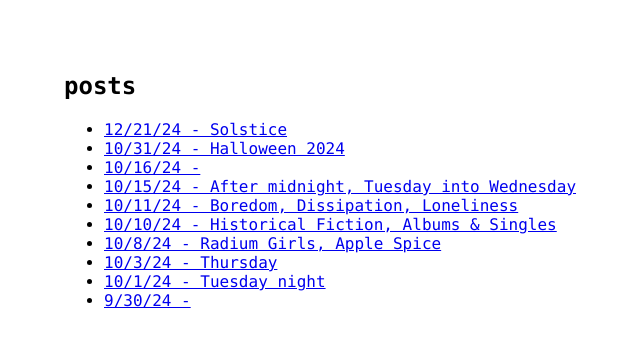
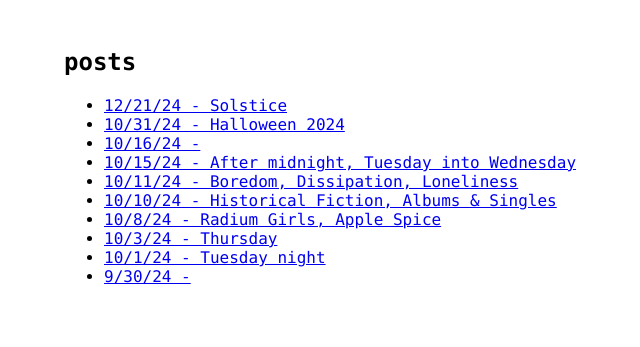
Before and after one commit to popempire/hjhw, a Jekyll site: the page built from index.html, in a window 1280 px wide. Shown: the top 347 px of the page, without its empty margins (216-856 px from the left). Built offline with Jekyll 4.4.1, drawn with Linux system fonts in a browser that asks for light colours.

Commit message:
Update style.css

```diff
--- a/css/style.css
+++ b/css/style.css
@@ -9,7 +9,7 @@ body {
   font-size: 1rem;
   width: 720px;
   margin: 0 auto;
-  padding: 24px;
+  padding: 0 24px;
 }
 
 @media (max-width: 768px) {
```
